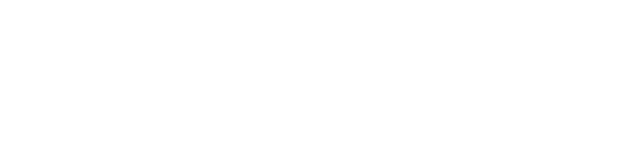
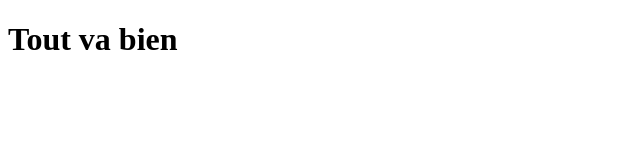
Before and after one commit to Manon2759/my-super-website, a plain HTML site: page index.html in a window 1280 px wide. Shown: the whole page, without its empty margins (0-640 px from the left). Drawn offline with Linux system fonts and the light colour scheme.

Commit message:
Coucou tout va bien

```diff
--- a/index.html
+++ b/index.html
@@ -2,9 +2,9 @@
 <html>
 <head>
   <meta charset="UTF-8">
-  <title>title</title>
+  <title> Coucou</title>
 </head>
 <body>
-
+<h1>Tout va bien</h1>
 </body>
 </html>
```
